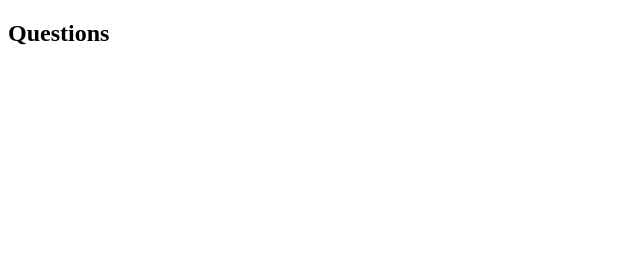
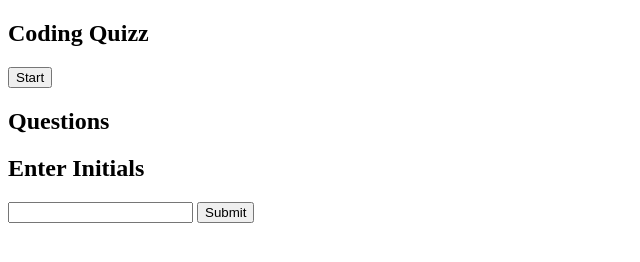
Before and after one commit to alicessilva22/code-quiz, a plain HTML site: page index.html in a window 1280 px wide. Shown: the whole page, without its empty margins (0-640 px from the left). Drawn offline with Linux system fonts and the light colour scheme.

Commit message:
remove css

```diff
--- a/assets/script.js
+++ b/assets/script.js
@@ -1,41 +1,41 @@
-var state = 'quiz';
+// var state = 'quiz';
 
-var startEl = document.querySelector("#start");
-var quizEl = document.querySelector("#quiz");
-var endEl = document.querySelector("#end");
-var startBtn = document.querySelector("#start button");
-var quizTitle = document.querySelector("#quiz #title");
+// var startEl = document.querySelector("#start");
+// var quizEl = document.querySelector("#quiz");
+// var endEl = document.querySelector("#end");
+// var startBtn = document.querySelector("#start button");
+// var quizTitle = document.querySelector("#quiz #title");
 
-function displayState() {
-    if (state === 'start') {
-        startEl.style.display = 'block';
-        quizEl.style.display = 'none';
-        endEl.style.display = 'none';
-    }
-    if (state === 'quiz') {
-        startEl.style.display = 'none';
-        quizEl.style.display = 'block';
-        endEl.style.display = 'none';
-    }
-    if (state === 'end') {
-        startEl.style.display = 'none';
-        quizEl.style.display = 'none';
-        endEl.style.display = 'block';
-    }
-}
+// function displayState() {
+//     if (state === 'start') {
+//         startEl.style.display = 'block';
+//         quizEl.style.display = 'none';
+//         endEl.style.display = 'none';
+//     }
+//     if (state === 'quiz') {
+//         startEl.style.display = 'none';
+//         quizEl.style.display = 'block';
+//         endEl.style.display = 'none';
+//     }
+//     if (state === 'end') {
+//         startEl.style.display = 'none';
+//         quizEl.style.display = 'none';
+//         endEl.style.display = 'block';
+//     }
+// }
 
-function init() {
-    displayState();
-}
+// function init() {
+//     displayState();
+// }
 
-startBtn.addEventListener("click", function () {
-    state = 'quiz';
-    displayState();
-});
+// startBtn.addEventListener("click", function () {
+//     state = 'quiz';
+//     displayState();
+// });
 
-quizTitle.addEventListener("click", function () {
-    state = 'end';
-    displayState();
-});
+// quizTitle.addEventListener("click", function () {
+//     state = 'end';
+//     displayState();
+// });
 
-init();
+// init();
--- a/index.html
+++ b/index.html
@@ -10,8 +10,8 @@
 
 <body>
     <section id="start">
-        <h2>Start Quiz</h2>
-        <button>Begin</button>
+        <h2>Coding Quizz</h2>
+        <button>Start</button>
     </section>
     <section id="quiz">
         <h2 id="title">Questions</h2>
```
